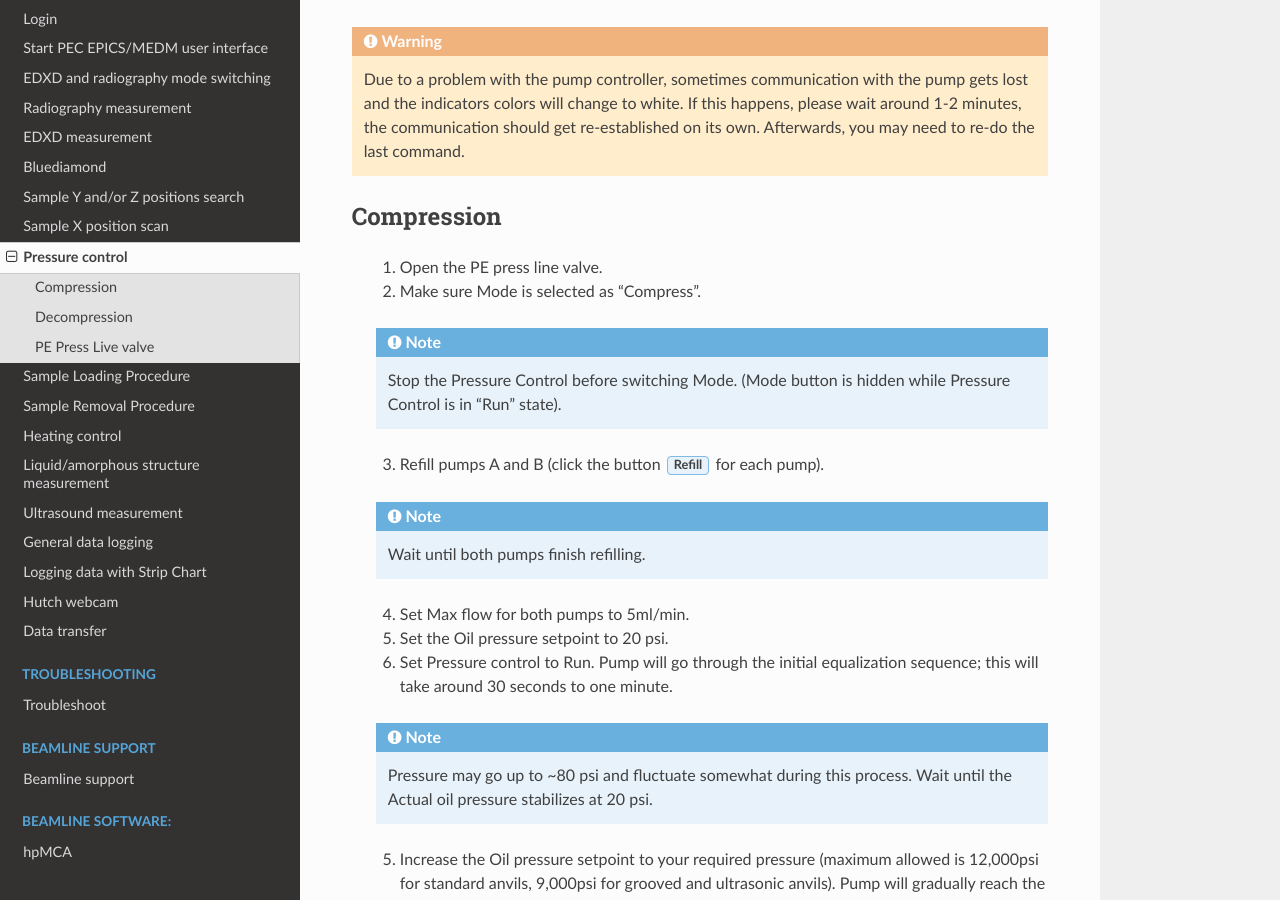
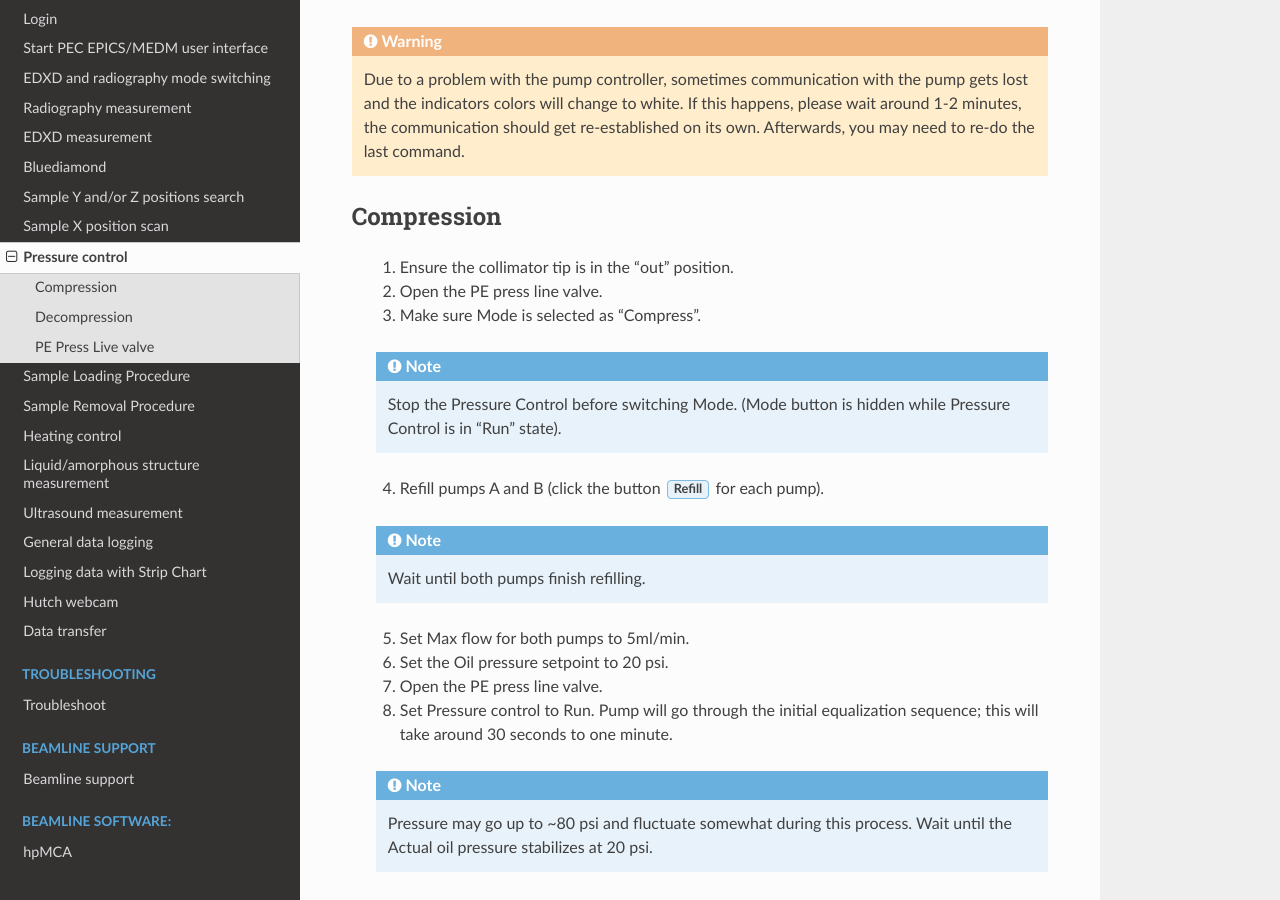
Before and after one commit to taeastmo/16BMB_manual, a Sphinx documentation site: the page built from docs/source/pressure.rst, in a window 1280 px wide and 900 px high, scrolled down 531 px. Built offline with Sphinx 7.4.7 and the Read the Docs theme 3.1.0, drawn with Linux system fonts in a browser that asks for light colours.

```diff
--- a/docs/source/pressure.rst
+++ b/docs/source/pressure.rst
@@ -22,28 +22,30 @@ Procedure for increasing, maintaining, and decreasing pressure.
 Compression
 ^^^^^^^^^^^
 
-   1. Open the PE press line valve.
-   2. Make sure Mode is selected as “Compress”.
+   1. Ensure the collimator tip is in the "out" position.
+   2. Open the PE press line valve.
+   3. Make sure Mode is selected as “Compress”.
 
    .. note:: Stop the Pressure Control before switching Mode. (Mode button is hidden while Pressure Control is in “Run” state).
 
-   3. Refill pumps A and B (click the button :guilabel:`Refill` for each pump).
+   4. Refill pumps A and B (click the button :guilabel:`Refill` for each pump).
 
    .. note:: Wait until both pumps finish refilling.
 
-   4. Set Max flow for both pumps to 5ml/min.
+   5. Set Max flow for both pumps to 5ml/min.
    #. Set the Oil pressure setpoint to 20 psi.
+   #. Open the PE press line valve.
    #. Set Pressure control to Run. Pump will go through the initial equalization sequence; this will take around 30 seconds to one minute.
 
    .. note:: Pressure may go up to ~80 psi and fluctuate somewhat during this process.
       Wait until the Actual oil pressure stabilizes at 20 psi.
 
-   5. Increase the Oil pressure setpoint to your required pressure (maximum allowed is 12,000psi for standard anvils, 9,000psi for grooved and ultrasonic anvils). Pump will gradually reach the setpoint pressure and maintain the pressure continuously.
+   #. Increase the Oil pressure setpoint to your required pressure (maximum allowed is 12,000psi for standard anvils, 9,000psi for grooved and ultrasonic anvils). Pump will gradually reach the setpoint pressure and maintain the pressure continuously.
    #. If you don't want the pump to maintain the pressure continuously after reaching the setpoint, set the Maximum oil flow-rates for pumps A and B to 0.0001 ml/min.
 
    .. important:: DO NOT switch Pressure Control to Stop.
 
-   6. To reach the next oil pressure setpoint, re-enable pressure control by setting Max flow rates back to 5 ml/min.
+   #. To reach the next oil pressure setpoint, re-enable pressure control by setting Max flow rates back to 5 ml/min.
 
 Decompression
 ^^^^^^^^^^^^^
```
Also changed, not shown: 1 other file.
